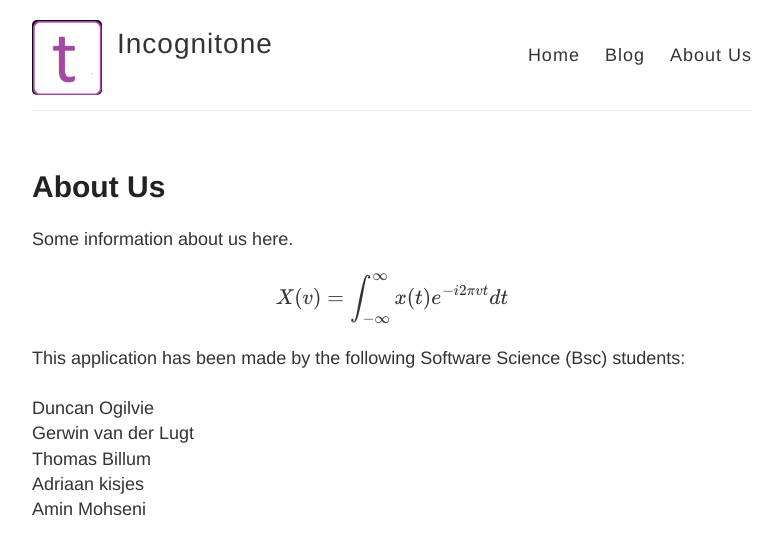
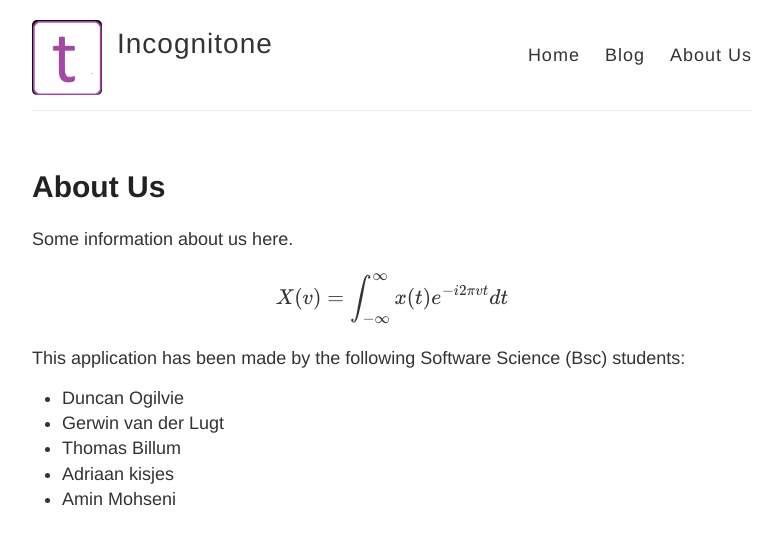
Before and after one commit to incognitone/incognitone.github.io, a Jekyll site: the page built from aboutus.md, in a window 1280 px wide. Shown: the top 555 px of the page, without its empty margins (248-1030 px from the left). Built offline with Jekyll 4.4.1, drawn with Linux system fonts in a browser that asks for light colours; formulas are drawn with MathJax 3.

```diff
--- a/aboutus.md
+++ b/aboutus.md
@@ -8,9 +8,10 @@ Some information about us here.
 
 $$ X(v) = \int_{-\infty}^{\infty} x(t) e^{-i 2 \pi v t}dt  $$
 
-This application has been made by the following Software Science (Bsc) students:<br>
-<br />Duncan Ogilvie
-<br />Gerwin van der Lugt
-<br />Thomas Billum
-<br />Adriaan kisjes
-<br />Amin Mohseni
+This application has been made by the following Software Science (Bsc) students:
+
+- Duncan Ogilvie
+- Gerwin van der Lugt
+- Thomas Billum
+- Adriaan kisjes
+- Amin Mohseni
```
